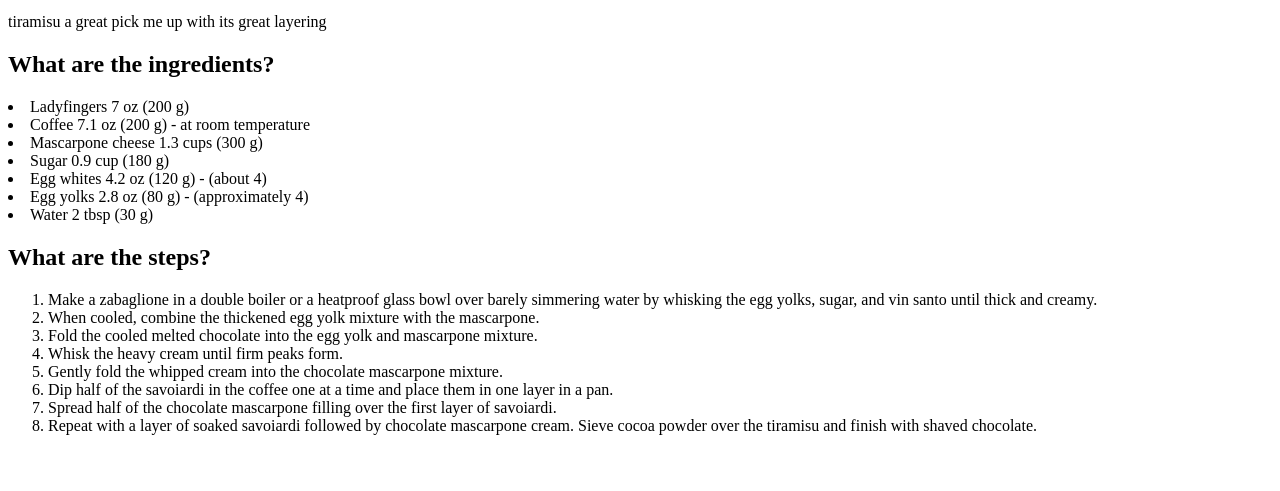
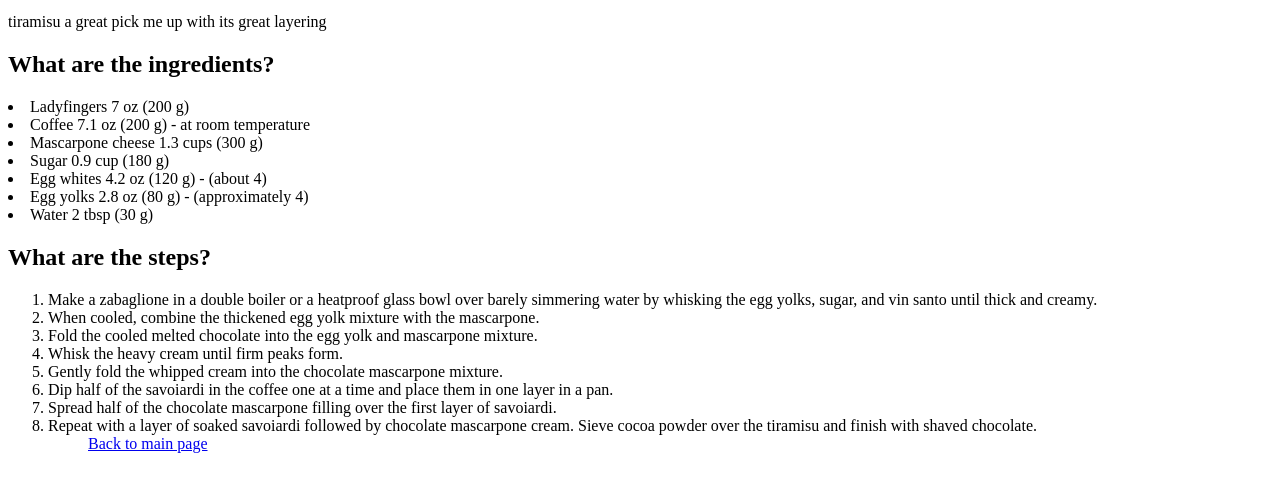
Before and after one commit to HEYDUDEMAN67/recipes, a plain HTML site: page my recipes/tiramisu.html in a window 1280 px wide. Shown: the part 101-592 px from the top of the page. Drawn offline with Linux system fonts and the light colour scheme.

Commit message:
add initial recipe pages

```diff
--- a/my recipes/tiramisu.html
+++ b/my recipes/tiramisu.html
@@ -28,5 +28,6 @@
 		<li>Spread half of the chocolate mascarpone filling over the first layer of savoiardi. </li>
 		<li>Repeat with a layer of soaked savoiardi followed by chocolate mascarpone cream. Sieve cocoa powder over the tiramisu and finish with shaved chocolate. </li>
 		<ol>
+			<a href="index.html">Back to main page</a>
 	</body>
 </html>
```
Also changed, not shown: my recipes/garlic bread.html (+1 -1 lines), my recipes/smoked salmon.html (+1 -0 lines).
